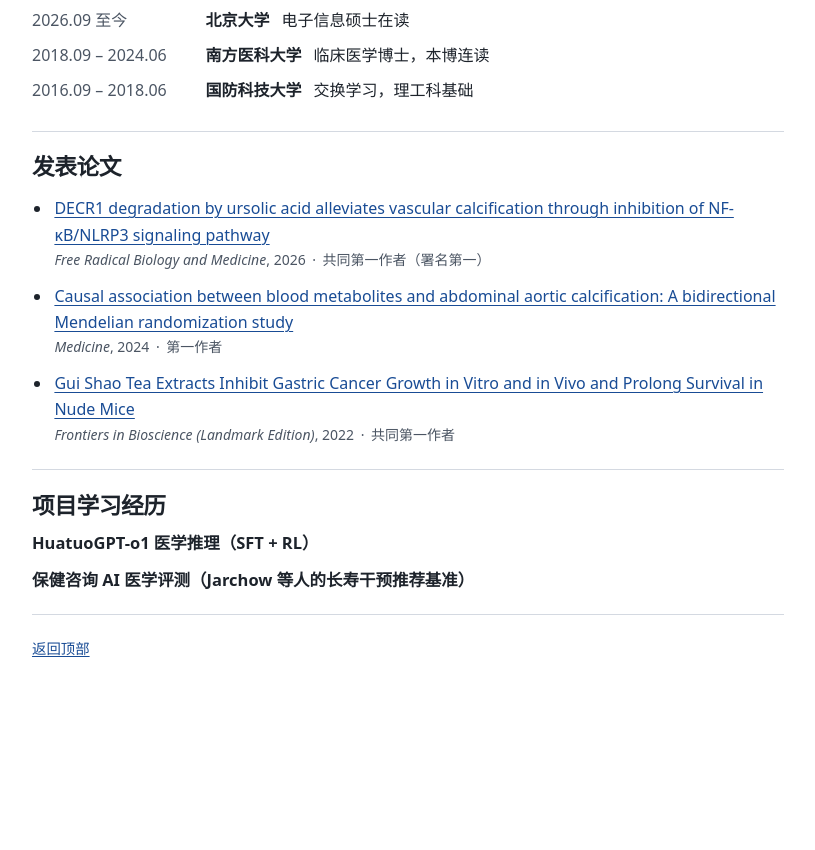
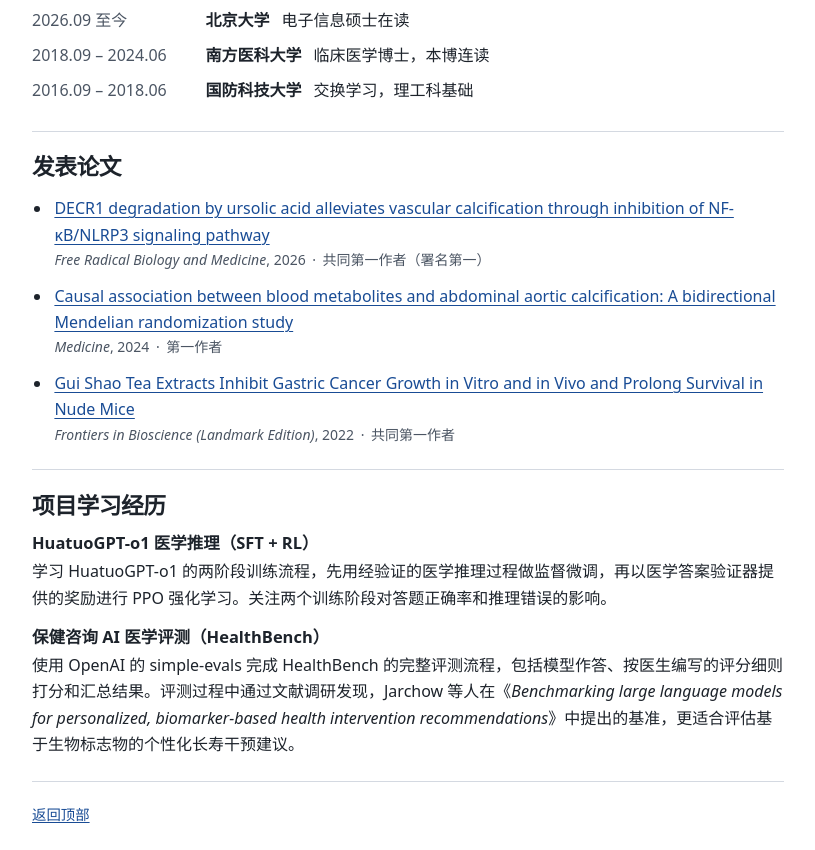
Before and after one commit to yanghongwei98/yanghongwei98.github.io, a plain HTML site: page index.html in a window 1280 px wide. Shown: the part 348-1198 px from the top of the page, without its empty margins (232-1047 px from the left). Before the commit the page ends 1032 px from the top, so only its background shows below. Drawn offline with Linux system fonts and the light colour scheme.

Commit message:
Restore project descriptions and clarify HealthBench work

```diff
--- a/index.html
+++ b/index.html
@@ -69,9 +69,11 @@
       <ul class="project-list">
         <li>
           <h3>HuatuoGPT-o1 医学推理（SFT + RL）</h3>
+          <p>学习 HuatuoGPT-o1 的两阶段训练流程，先用经验证的医学推理过程做监督微调，再以医学答案验证器提供的奖励进行 PPO 强化学习。关注两个训练阶段对答题正确率和推理错误的影响。</p>
         </li>
         <li>
-          <h3>保健咨询 AI 医学评测（Jarchow 等人的长寿干预推荐基准）</h3>
+          <h3>保健咨询 AI 医学评测（HealthBench）</h3>
+          <p>使用 OpenAI 的 simple-evals 完成 HealthBench 的完整评测流程，包括模型作答、按医生编写的评分细则打分和汇总结果。评测过程中通过文献调研发现，Jarchow 等人在《<cite lang="en">Benchmarking large language models for personalized, biomarker-based health intervention recommendations</cite>》中提出的基准，更适合评估基于生物标志物的个性化长寿干预建议。</p>
         </li>
       </ul>
     </section>
--- a/styles.css
+++ b/styles.css
@@ -106,6 +106,7 @@ h3 { font-size: 1.03rem; }
 .publication-details { color: var(--secondary); font-size: .875rem; }
 .publication-details span { margin-inline: .18rem; }
 .project-list li + li { margin-top: 1rem; }
+.project-list h3 + p { margin-top: .26rem; }
 footer { color: var(--secondary); font-size: .9rem; }
 
 @media (max-width: 37rem) {
```
